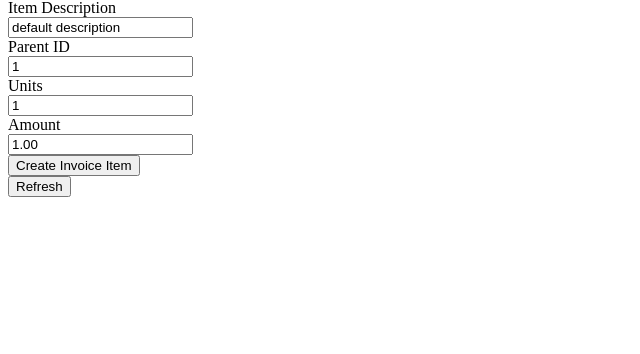
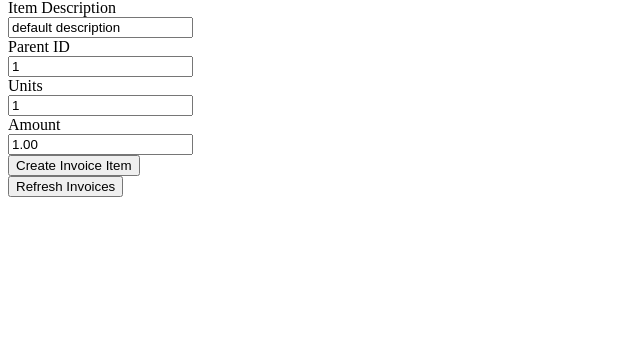
Before and after one commit to SalvatoreTosti/pyramid-demo, a Python web app: template demo/templates/invoice.jinja2 in a window 1280 px wide. Shown: the part 141-495 px from the top of the page, without its empty margins (0-640 px from the left). Run offline with Jinja, Linux system fonts and the light colour scheme; the template is opened without the code that fills it, so the values that code supplies are empty.

Commit message:
Tweaks formatting of flex items

```diff
--- a/demo/routes.py
+++ b/demo/routes.py
@@ -2,5 +2,5 @@ def includeme(config):
     config.add_static_view('static', 'static', cache_max_age=3600)
     config.add_route('home', '/')
     config.add_route('invoice','/invoice/{action}')
-    config.add_route('invoices','/invoices/')
+    config.add_route('invoices','/invoices')
     config.add_route('item','/item/{action}')
--- a/demo/static/js/invoice.js
+++ b/demo/static/js/invoice.js
@@ -46,7 +46,7 @@ function createInvoiceHTML(id, invoice){
     invoiceDivs = createInvoiceItems(invoice['items'])
     invoiceItemList =
         $('<div>')
-        .addClass('grid-3')
+        .addClass('flex-row flex-wrap')
     for( i = 0; i < invoiceDivs.length; i++ ){
         invoiceItemList.append(invoiceDivs[i])
     }
--- a/demo/templates/invoice.jinja2
+++ b/demo/templates/invoice.jinja2
@@ -41,7 +41,7 @@
           </form>
     </div>
 
-    <button id='fetch-button'>Refresh</button>
-    <div id='invoice-list' class='flex flex-wrap'></div>
+    <button class='large-box' id='fetch-button'>Refresh Invoices</button>
+    <div id='invoice-list' class='flex-column flex-wrap'></div>
 </div>
 {% endblock %}
```
Also changed, not shown: demo/static/css/invoice.css (+12 -0 lines).
